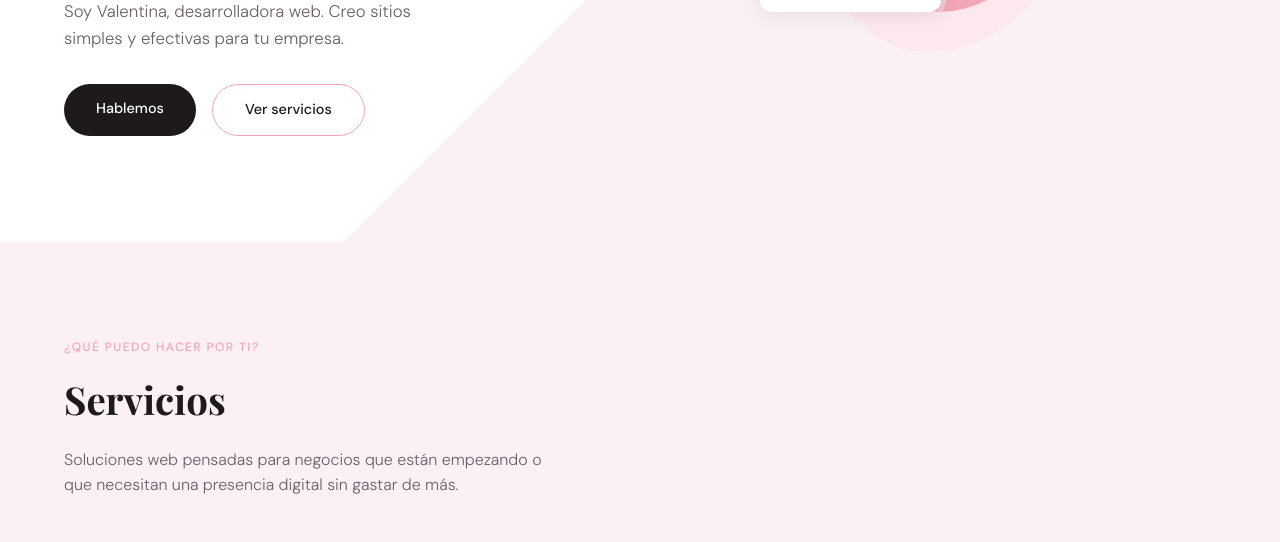
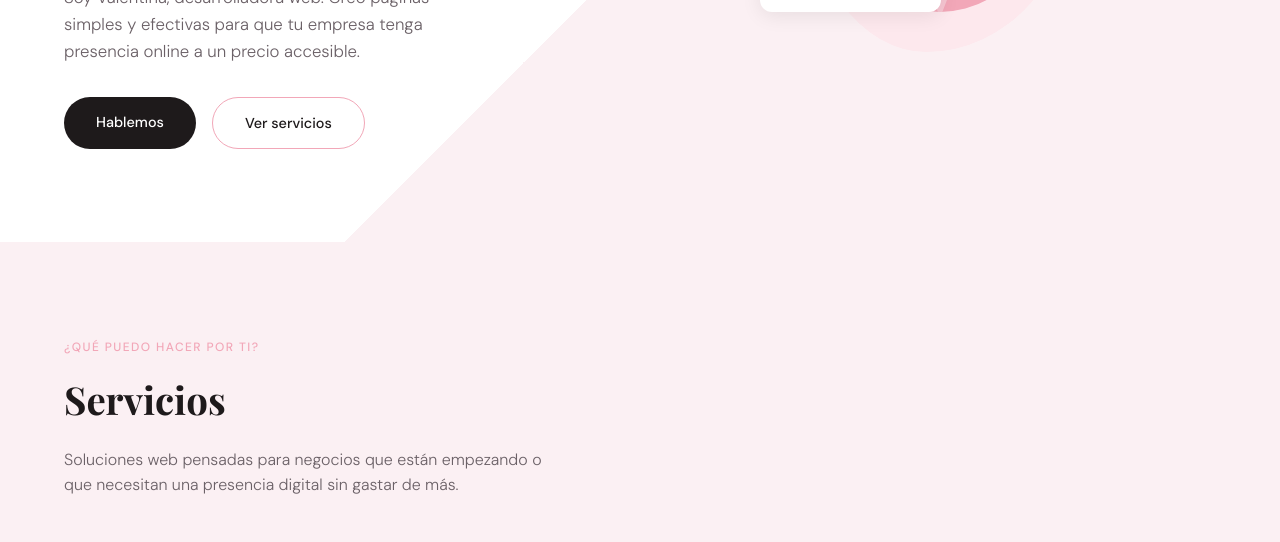
Before and after one commit to ValentineAnastasia-dev/portfolio, a plain HTML site: page index.html in a window 1280 px wide. Shown: the part 558-1100 px from the top of the page. Drawn offline with nearby package versions, Linux system fonts and the light colour scheme; a web font is replaced by a local one.

Commit message:
Update index.html

```diff
--- a/index.html
+++ b/index.html
@@ -23,7 +23,7 @@
   <div class="hero-text">
     <span class="hero-badge">✦ Disponible para proyectos</span>
     <h1>Páginas web<br>para tu negocio,<br><em>sin complicaciones.</em></h1>
-    <p class="hero-desc">Soy Valentina, desarrolladora web. Creo sitios simples y efectivas para tu empresa.</p>
+    <p class="hero-desc">Soy Valentina, desarrolladora web. Creo páginas simples y efectivas para que tu empresa tenga presencia online a un precio accesible.</p>
     <div class="hero-ctas">
       <a href="#contacto" class="btn-primary">Hablemos</a>
       <a href="#servicios" class="btn-outline">Ver servicios</a>
```
